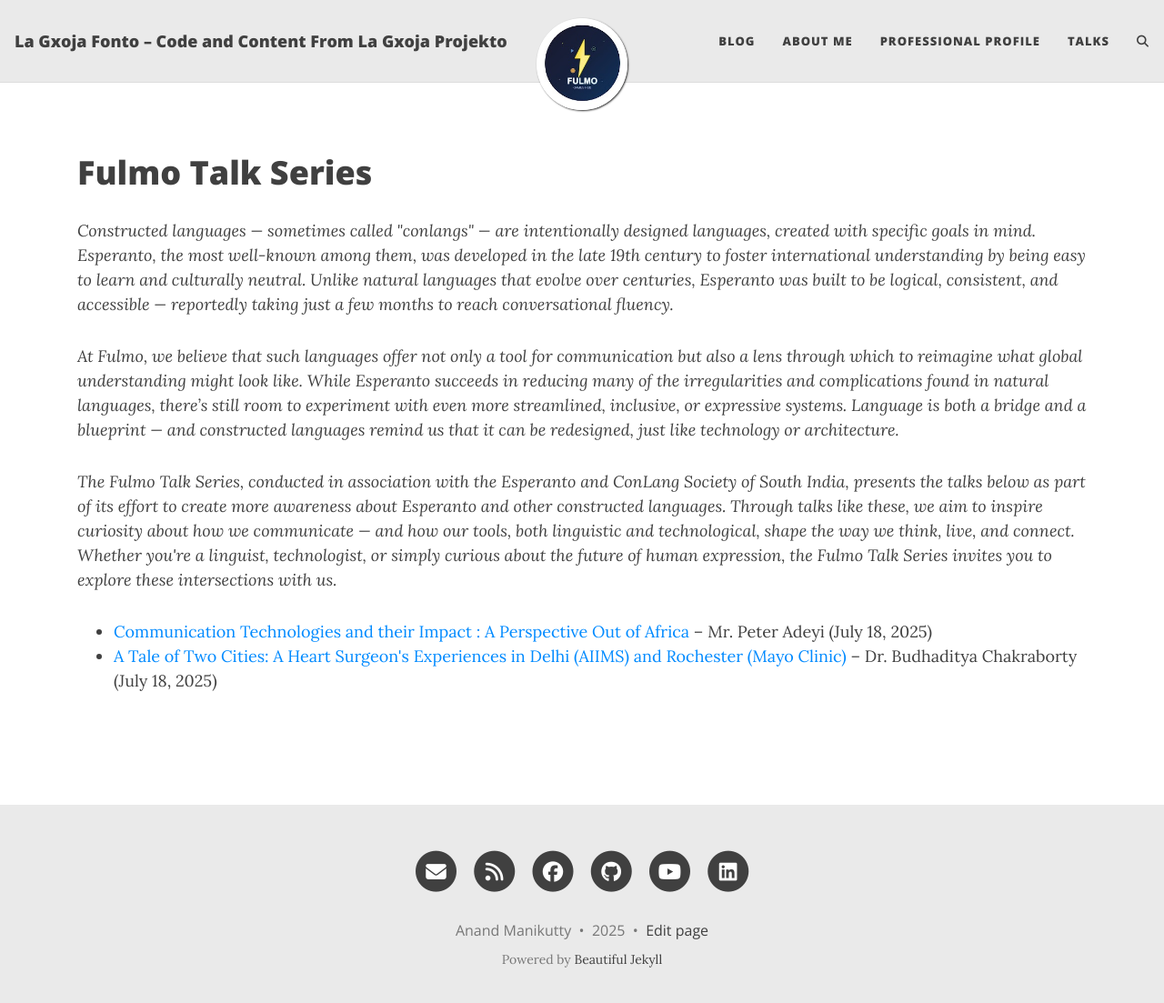
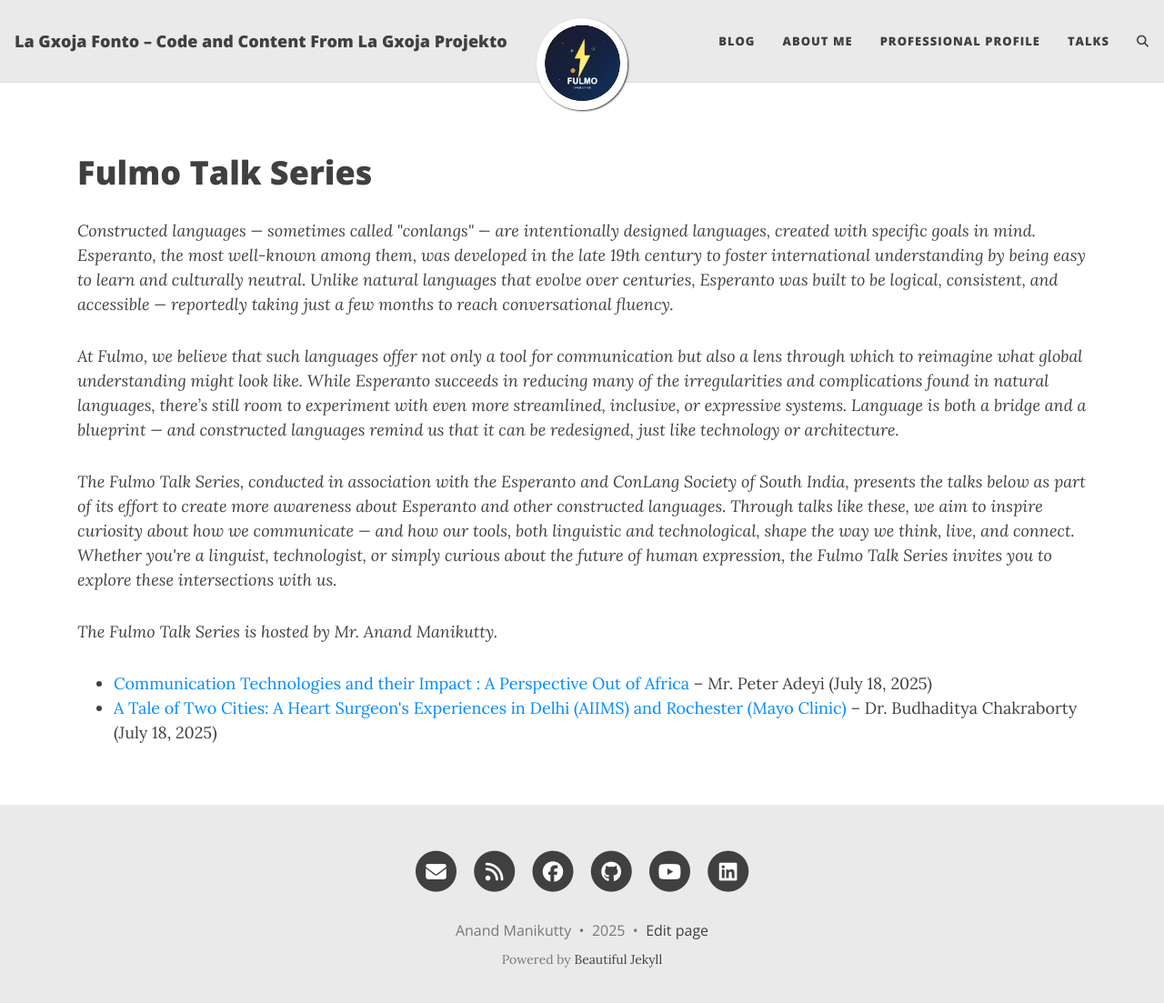
Before and after one commit to delphicventurescode/delphicventurescode.github.io, a Jekyll site: the page built from talks.html, in a window 1280 px wide and 1116 px high. Shown: the top 1103 px of the window at 91% size. Built offline with Jekyll 4.4.1, drawn with Linux system fonts in a browser that asks for light colours; comment, search, counter and statistics services are not loaded.

Commit message:
edited Talk Series blog post

```diff
--- a/talks.html
+++ b/talks.html
@@ -18,6 +18,10 @@
 The Fulmo Talk Series, conducted in association with the Esperanto and ConLang Society of South India, presents the talks below as part of its effort to create more awareness about Esperanto and other constructed languages. Through talks like these, we aim to inspire curiosity about how we communicate — and how our tools, both linguistic and technological, shape the way we think, live, and connect. Whether you're a linguist, technologist, or simply curious about the future of human expression, the Fulmo Talk Series invites you to explore these intersections with us.
 </em></p>
 
+<p><em>
+The Fulmo Talk Series is hosted by Mr. Anand Manikutty.
+</em></p>
+
 {% if site.talks.size > 0 %}
   <ul>
     {% for talk in site.talks %}
```
